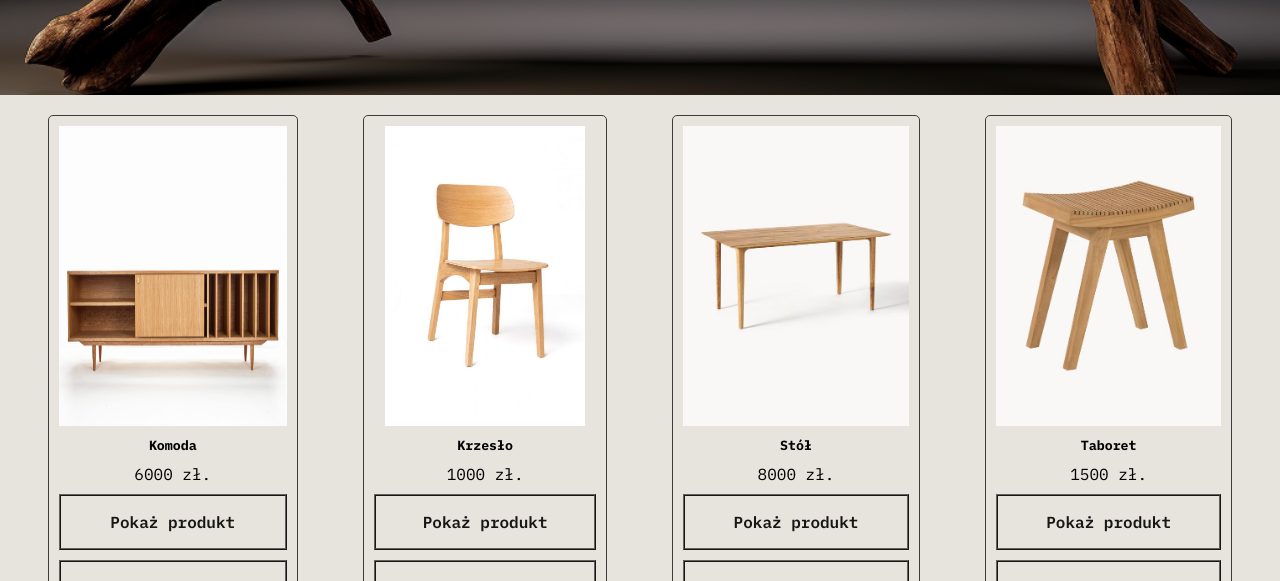
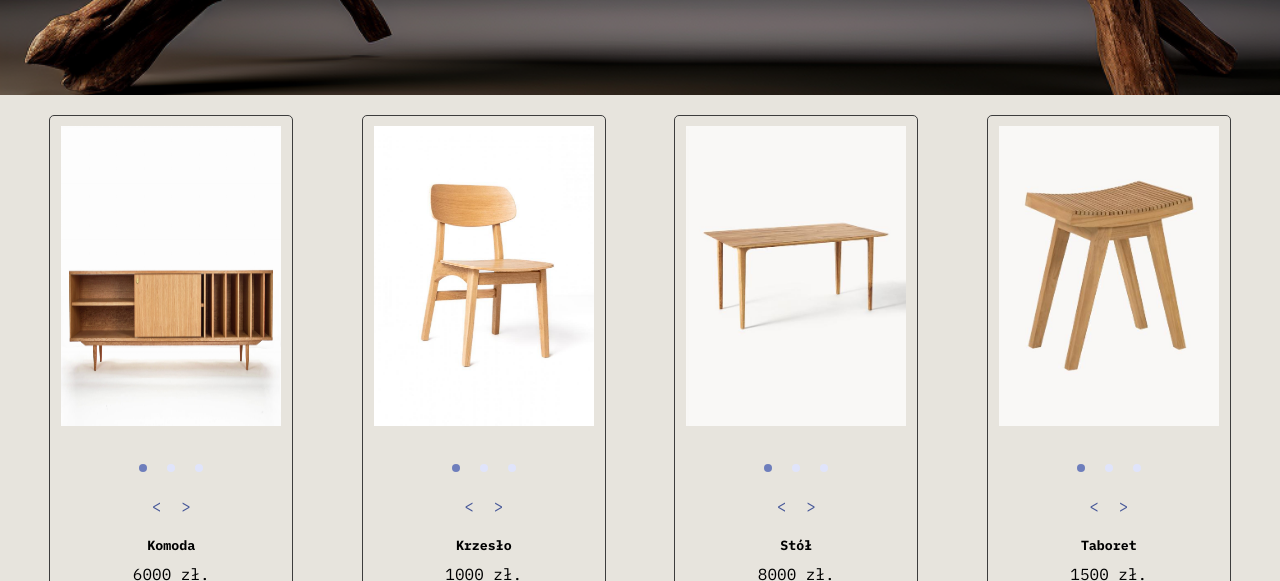
Before and after one commit to mateuszczap/shop-template, a React (Create React App) app: page /product-page in a window 1280 px wide. Shown: the part 700-1281 px from the top of the page. Built offline with nearby package versions, Linux system fonts and the light colour scheme.

Commit message:
add carousel to product component

```diff
--- a/src/App.css
+++ b/src/App.css
@@ -174,6 +174,10 @@
 .carousel-img {
   width: 480px;
 }
+.product-carousel-img {
+  max-width: 220px;
+  max-height: 400px;
+}
 .faq-element-container {
   border-top: 1px solid black;
   border-bottom: 1px solid black;
--- a/src/components/Product.tsx
+++ b/src/components/Product.tsx
@@ -2,13 +2,15 @@ import { Button } from "./Button";
 import { useNavigate } from "react-router-dom"
 import { Carousel } from "./Carousel";
 
-function Product ({price, name, discount, setProducts, img}:{price: number, name: string, discount?: number, setProducts: any, img: string}) {
+function Product ({price, name, discount, setProducts, img, mainImage, secondImage, thirdImage}:{price: number, name: string, discount?: number, setProducts: any, img: string, mainImage: string, secondImage:string, thirdImage:string}) {
     const navigate = useNavigate()
     return (
         <div className="product-page-container" >
             <div className="product-container">
-                <img src={img}/>
-                {/* <Carousel/> */}
+                    <div className="product-carousel-img">
+                        <Carousel image={mainImage} secondImg={secondImage} thirdImg={thirdImage}/>
+                    </div>
+
                 <h5>{name}</h5>
                 {discount ? (<div>
                 <p><del>{price}</del> zł.</p>
--- a/src/pages/ProductPage.tsx
+++ b/src/pages/ProductPage.tsx
@@ -12,7 +12,7 @@ function ProductPage ({setProducts}: {setProducts: any}) {
             <Baner tekstHeader="Interesujemy się najwyższą jakością wykonania z najlepszych gatunków drzew." tekstParagraf="Drewno to niezwykły materiał, którego używa się od wieków do tworzenia pięknych i funkcjonalnych przedmiotów. Jego naturalna ciepło i tekstura dodają uroku każdemu otoczeniu. To materiał, który nie tylko inspiruje rzemieślników, ale także łączy nas z naturą, przypominając o naszych korzeniach."/>
             <div className="product-tiles-container">
                 {tablica.map((prod) => {
-                    return <Product img={prod.mainImage} price={prod.price} name={prod.name} discount={prod.discount} setProducts={setProducts}/>
+                    return <Product img={prod.mainImage} price={prod.price} name={prod.name} discount={prod.discount} setProducts={setProducts} mainImage={prod.mainImage} secondImage={prod.secondImage} thirdImage={prod.thirdImage}/>
                 }
                 )}
             </div>
```
